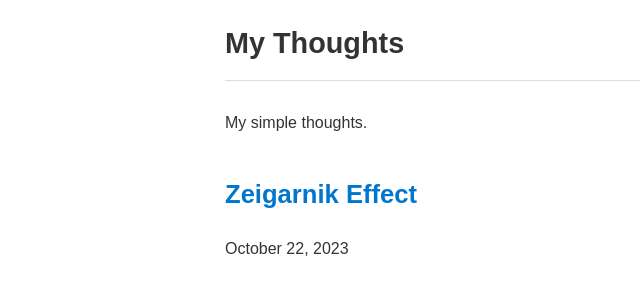
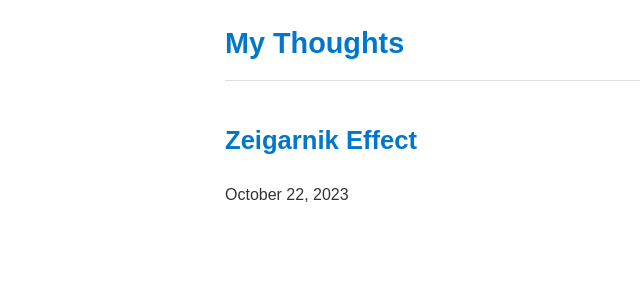
Before and after one commit to 05d762de69/ae87e62189, a Jekyll site: the page built from index.html, in a window 1280 px wide. Shown: the top 300 px of the page, without its empty margins (15-655 px from the left). Built offline with Jekyll 4.4.1, drawn with Linux system fonts in a browser that asks for light colours.

Commit message:
Update default.html

```diff
--- a/_layouts/default.html
+++ b/_layouts/default.html
@@ -9,8 +9,11 @@
 </head>
 <body>
     <header>
-        <h1>{{ site.title }}</h1>
-        <p>{{ site.description }}</p>
+        <h1><a href="{{ site.baseurl }}/">{{ site.title }}</a></h1>
+{% if page.url == site.baseurl %}
+    <p>{{ site.description }}</p>
+{% endif %}
+
     </header>
     <main>
         {{ content }}
```
